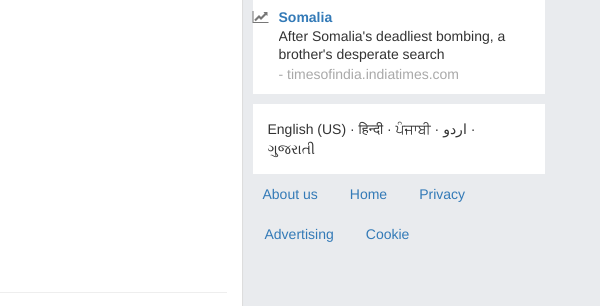
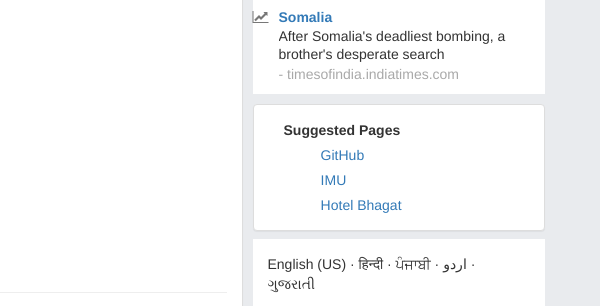
Before and after one commit to YashvardhanRautela/Friendly, a plain HTML site: page index.html in a window 1280 px wide. Shown: the part 569-875 px from the top of the page, 680-1280 px from the left. Drawn offline with nearby package versions, Linux system fonts and the light colour scheme.

Commit message:
Finished

```diff
--- a/Resources/css/main.css
+++ b/Resources/css/main.css
@@ -189,3 +189,17 @@ hr{
   margin-left: 5px;
   margin-bottom: 5px;
 }
+.pages{
+  position: relative;
+  left: 20%;
+  padding-top: 5px;
+}
+.links{
+  position: relative;
+  top: 10px;
+}
+@media (max-width:1130px){
+.added-width{
+  min-width: 150px;
+}
+}
--- a/index.html
+++ b/index.html
@@ -458,6 +458,22 @@
               </div>
 
             </div>
+            <div class="panel panel-default padding-top box-margin links">
+               <div class="panel-body">
+                  <div class="media-left">
+                      <b class="birth">Suggested Pages</b>
+                </div>
+                  <div class="pages">
+                    <a href="https://github.com">GitHub</a>
+                  </div>
+                  <div class="pages">
+                    <a href="http://imu.edu.in/">IMU</a>
+                  </div>
+                  <div class="pages">
+                    <a href="http://hotelbhagat.com/">Hotel Bhagat</a>
+                  </div>
+               </div>
+             </div>
             <div class="panel-body bgclr lang">
               <div class="media-left gift">English (US) · हिन्दी · ਪੰਜਾਬੀ · اردو · ગુજરાતી</div>
             </div>
```
